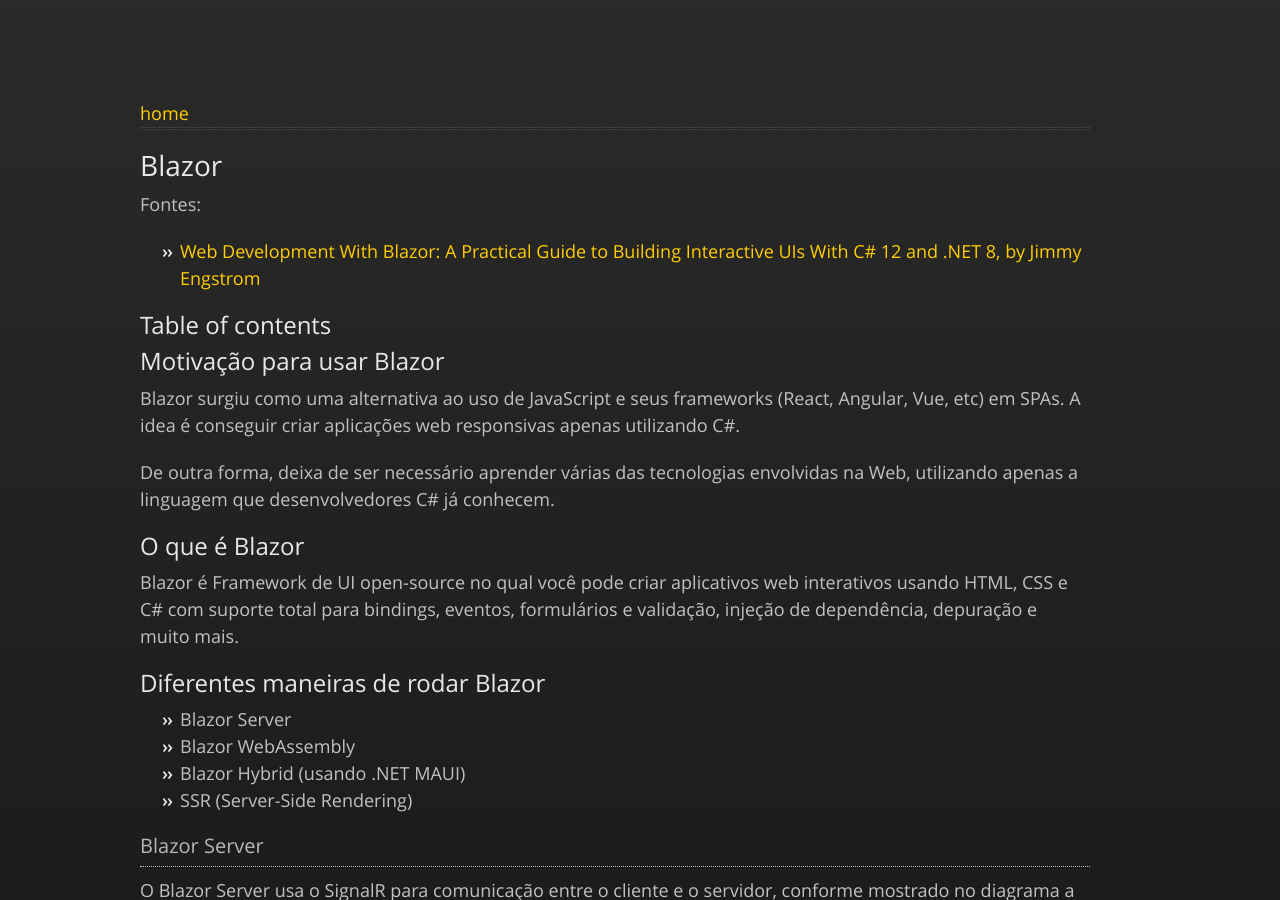
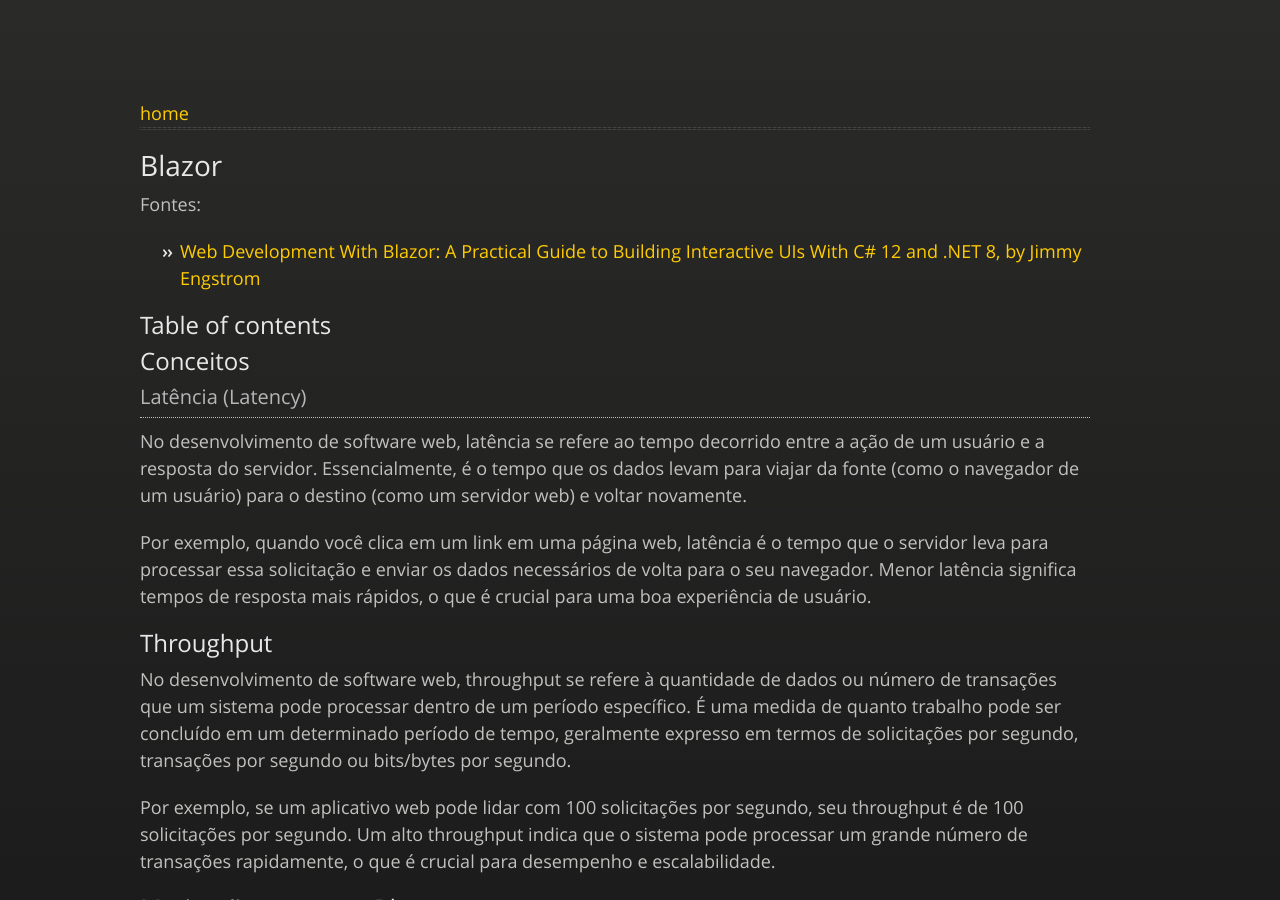
Before and after one commit to JeannAndrade/jeannandrade.github.io, a Jekyll site: the page built from content/net/blazor/index.md, in a window 1280 px wide and 900 px high. Built offline with Jekyll 4.4.1, drawn with Linux system fonts in a browser that asks for light colours; nearby versions of some CDN libraries; comment, search, counter and statistics services are not loaded; our own code applies the rules of GitHub Pages for plain Markdown files; some of the changed text lies outside the part shown.

Commit message:
Melhoria no texto

```diff
--- a/content/net/blazor/index.md
+++ b/content/net/blazor/index.md
@@ -9,6 +9,20 @@ Fontes:
 * [Web Development With Blazor: A Practical Guide to Building Interactive UIs With C# 12 and .NET 8, by Jimmy Engstrom](https://www.amazon.com/Web-Development-Blazor-practical-interactive/dp/1835465919#:~:text=Web%20Development%20with%20Blazor%20is%20your%20essential%20guide%20to%20building)
 
 ## Table of contents
+
+## Conceitos
+
+### Latência (Latency)
+
+No desenvolvimento de software web, latência se refere ao tempo decorrido entre a ação de um usuário e a resposta do servidor. Essencialmente, é o tempo que os dados levam para viajar da fonte (como o navegador de um usuário) para o destino (como um servidor web) e voltar novamente.
+
+Por exemplo, quando você clica em um link em uma página web, latência é o tempo que o servidor leva para processar essa solicitação e enviar os dados necessários de volta para o seu navegador. Menor latência significa tempos de resposta mais rápidos, o que é crucial para uma boa experiência de usuário.
+
+## Throughput
+
+No desenvolvimento de software web, throughput se refere à quantidade de dados ou número de transações que um sistema pode processar dentro de um período específico. É uma medida de quanto trabalho pode ser concluído em um determinado período de tempo, geralmente expresso em termos de solicitações por segundo, transações por segundo ou bits/bytes por segundo.
+
+Por exemplo, se um aplicativo web pode lidar com 100 solicitações por segundo, seu throughput é de 100 solicitações por segundo. Um alto throughput indica que o sistema pode processar um grande número de transações rapidamente, o que é crucial para desempenho e escalabilidade.
 
 ## Motivação para usar Blazor
 
```
Also changed, not shown: other parts of content/net/blazor/index.md (+1 -2 lines).
